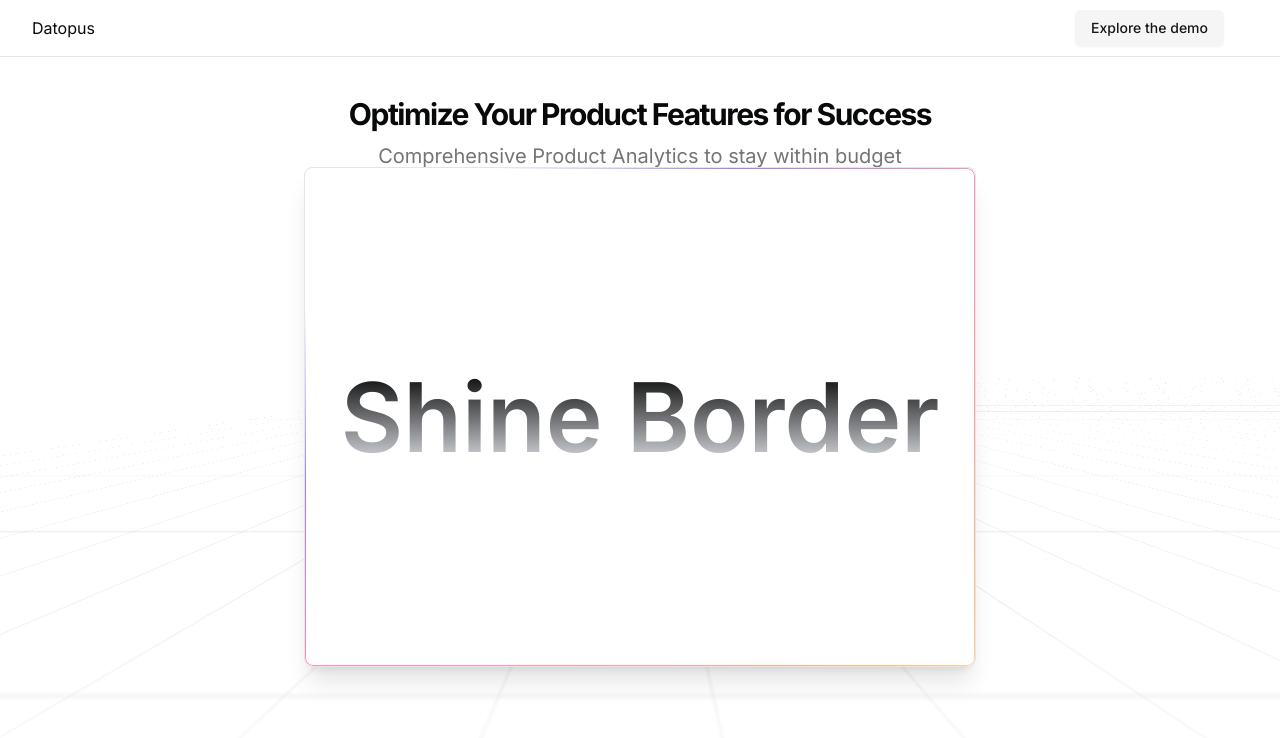
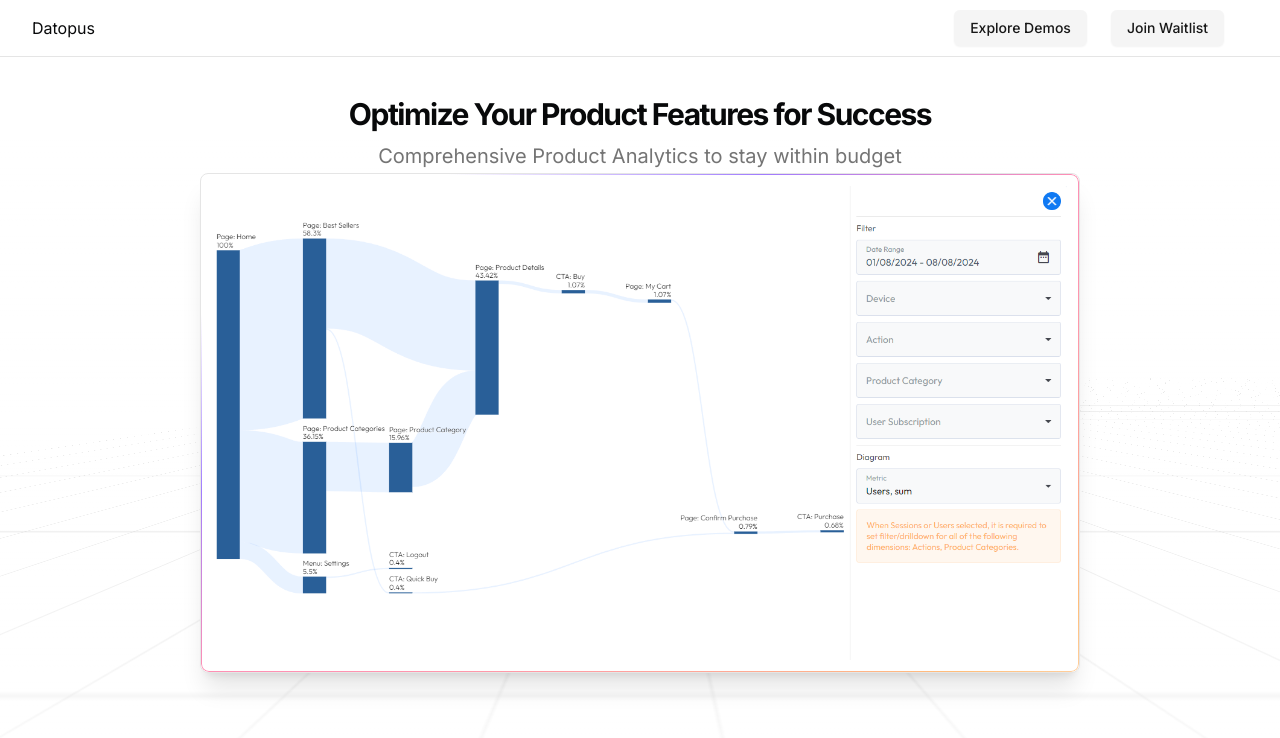
Before and after one commit to artemmuntianu/datopus.landing, a Next.js app: page / in a window 1280 px wide. Shown: the top 738 px of the page. Built offline with nearby package versions, Linux system fonts and the light colour scheme.

Commit message:
feat: hero

```diff
--- a/src/app/page.tsx
+++ b/src/app/page.tsx
@@ -10,8 +10,7 @@ export default function Page() {
             <RetroGrid />
 
             <section id="hero">
-                <div className="mx-auto w-full max-w-2xl">
-
+                <div className="mx-auto w-full max-w-[55rem]">
                     <div className="flex flex-col items-center justify-center text-center">
                         <div className="space-y-2">
                             <h2 className="text-3xl font-bold tracking-tighter">
@@ -22,14 +21,23 @@ export default function Page() {
                             </p>
                         </div>
                     </div>
-                    <BlurFade delay={BLUR_FADE_DELAY * 1}>
+                    <BlurFade delay={BLUR_FADE_DELAY * 1} yOffset={0}>
                         <ShineBorder
                             className="relative flex h-[500px] w-full flex-col items-center justify-center overflow-hidden rounded-lg border bg-background md:shadow-xl"
                             color={["#A07CFE", "#FE8FB5", "#FFBE7B"]}
                         >
-                            <span className="pointer-events-none whitespace-pre-wrap bg-gradient-to-b from-black to-gray-300/80 bg-clip-text text-center text-8xl font-semibold leading-none text-transparent dark:from-white dark:to-slate-900/10">
-                                Shine Border
-                            </span>
+                            <div
+                                style={
+                                    {
+                                        'background': 'url(screen-features-usage.png)',
+                                        'width': '100%',
+                                        'height': '100%',
+                                        'background-size': 'cover',
+                                        'background-repeat': 'no-repeat',
+                                        'background-position': 'top'
+                                    } as React.CSSProperties
+                                }
+                            ></div>
                         </ShineBorder>
                     </BlurFade>
                 </div>
--- a/src/components/header.tsx
+++ b/src/components/header.tsx
@@ -5,7 +5,10 @@ export function Header() {
                 <a className="text-md flex items-center" href="/">Datopus</a>
                 <div className="ml-auto flex h-full items-center">
                     <a className="inline-flex items-center justify-center whitespace-nowrap rounded-md font-medium transition-colors focus-visible:outline-none focus-visible:ring-1 focus-visible:ring-ring disabled:pointer-events-none disabled:opacity-50 bg-secondary text-secondary-foreground shadow-sm hover:bg-secondary/80 h-9 px-4 py-2 mr-6 text-sm" href="/signup">
-                        Explore the demo
+                        Explore Demos
+                    </a>
+                    <a className="inline-flex items-center justify-center whitespace-nowrap rounded-md font-medium transition-colors focus-visible:outline-none focus-visible:ring-1 focus-visible:ring-ring disabled:pointer-events-none disabled:opacity-50 bg-secondary text-secondary-foreground shadow-sm hover:bg-secondary/80 h-9 px-4 py-2 mr-6 text-sm" href="/signup">
+                        Join Waitlist
                     </a>
                 </div>
             </div>
```
Also changed, not shown: public/screen-features-usage.png (added).
